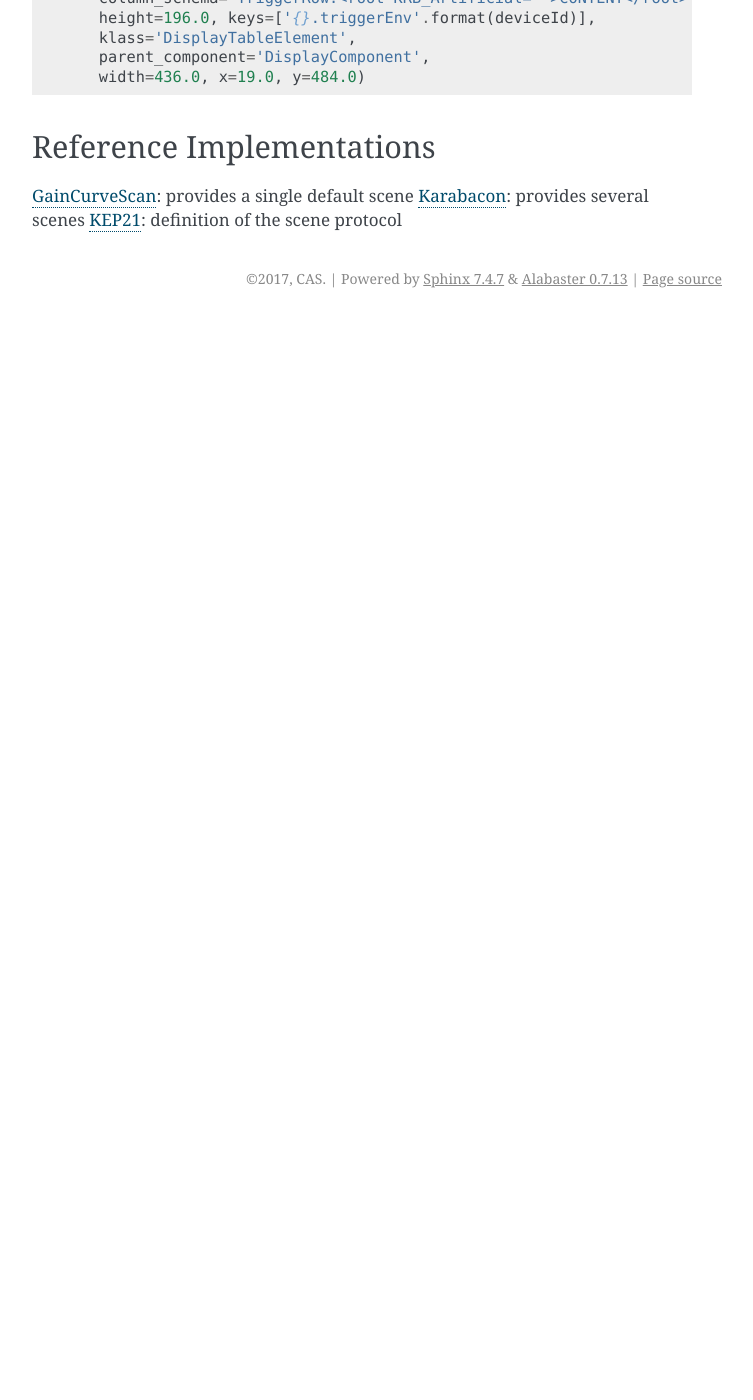
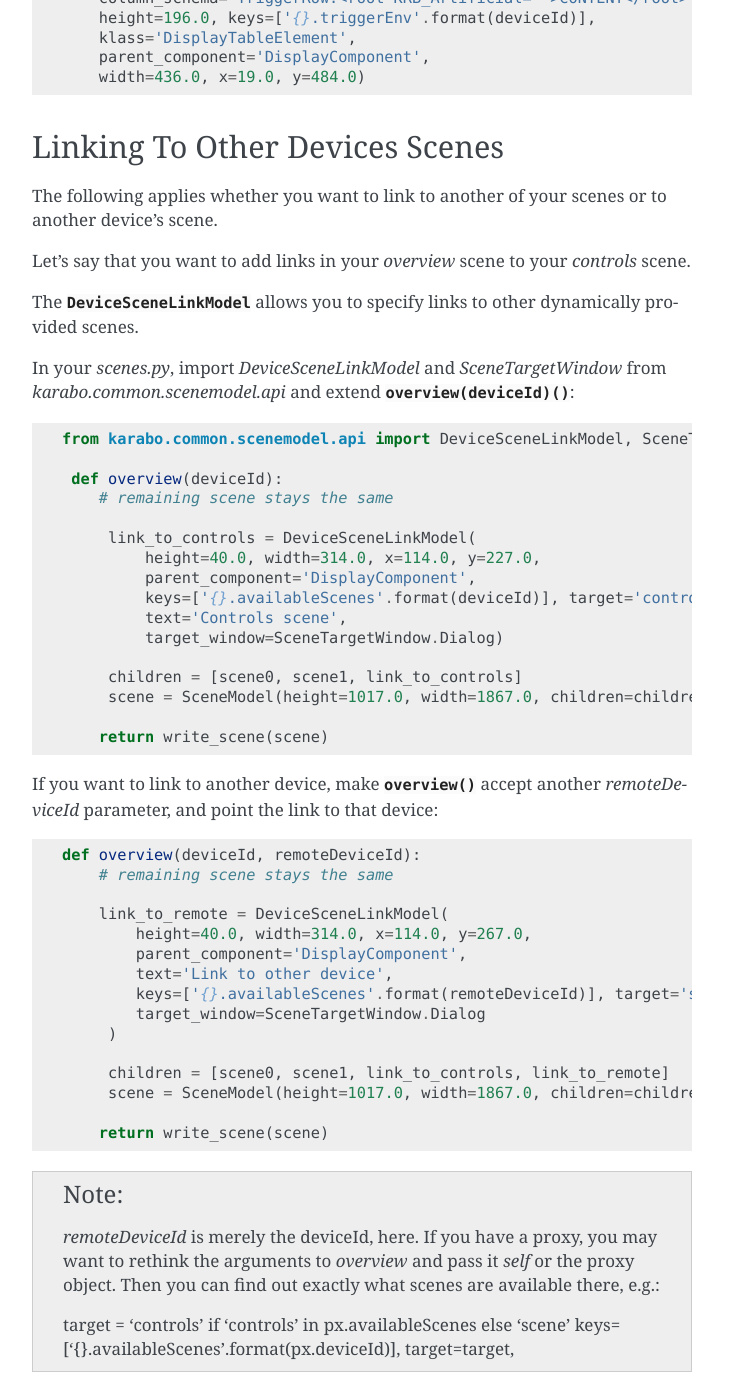
Before and after one commit to European-XFEL/howToMiddlelayer, a Sphinx documentation site: the page built from source/chap4/scenes.rst, in a window 1280 px wide and 1400 px high, scrolled down 3345 px. Shown: the whole window, without its empty margins (388-1141 px from the left). Built offline with Sphinx 7.4.7, drawn with Linux system fonts in a browser that asks for light colours; before the commit the page ends 3663 px from its top, so only the background shows below that; some of the changed text lies outside the part shown.

Commit message:
Document cross device scene links

```diff
--- a/source/chap4/scenes.rst
+++ b/source/chap4/scenes.rst
@@ -156,6 +156,69 @@ looks like:
          parent_component='DisplayComponent',
          width=436.0, x=19.0, y=484.0)
 
+Linking To Other Devices Scenes
+-------------------------------
+The following applies whether you want to link to another of your scenes or to
+another device's scene.
+
+Let's say that you want to add links in your `overview` scene to your
+`controls` scene.
+
+The :class:`DeviceSceneLinkModel` allows you to specify links to other
+dynamically provided scenes.
+
+In your `scenes.py`, import `DeviceSceneLinkModel` and `SceneTargetWindow` from
+`karabo.common.scenemodel.api` and extend :func:`overview(deviceId)`:
+
+.. code-block:: Python
+
+   from karabo.common.scenemodel.api import DeviceSceneLinkModel, SceneTargetWindow
+
+    def overview(deviceId):
+       # remaining scene stays the same
+
+        link_to_controls = DeviceSceneLinkModel(
+            height=40.0, width=314.0, x=114.0, y=227.0,
+            parent_component='DisplayComponent',
+            keys=['{}.availableScenes'.format(deviceId)], target='controls',
+            text='Controls scene',
+            target_window=SceneTargetWindow.Dialog)
+
+        children = [scene0, scene1, link_to_controls]
+        scene = SceneModel(height=1017.0, width=1867.0, children=children)
+
+       return write_scene(scene)
+
+If you want to link to another device, make :func:`overview` accept another
+`remoteDeviceId` parameter, and point the link to that device:
+
+.. code-block:: Python
+
+   def overview(deviceId, remoteDeviceId):
+       # remaining scene stays the same
+
+       link_to_remote = DeviceSceneLinkModel(
+           height=40.0, width=314.0, x=114.0, y=267.0,
+           parent_component='DisplayComponent',
+           text='Link to other device',
+           keys=['{}.availableScenes'.format(remoteDeviceId)], target='scene',
+           target_window=SceneTargetWindow.Dialog
+        )
+
+        children = [scene0, scene1, link_to_controls, link_to_remote]
+        scene = SceneModel(height=1017.0, width=1867.0, children=children)
+
+       return write_scene(scene)
+
+.. note::
+
+    `remoteDeviceId` is merely the deviceId, here. If you have a proxy,
+    you may want to rethink the arguments to `overview` and pass it `self` or
+    the proxy object. Then you can find out exactly what scenes are available
+    there, e.g.:
+
+    target = 'controls' if 'controls' in px.availableScenes else 'scene'
+    keys=['{}.availableScenes'.format(px.deviceId)], target=target,
 
 Reference Implementations
 -------------------------
```
